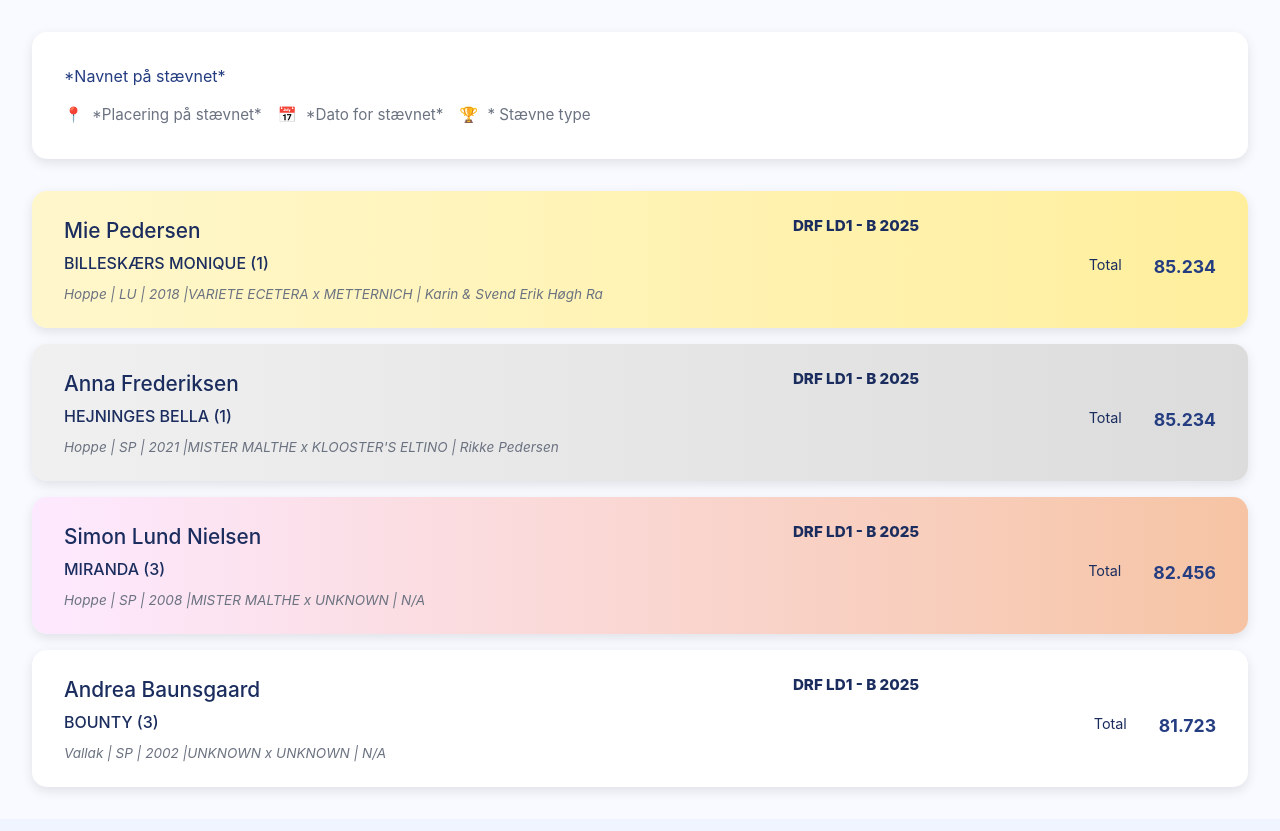
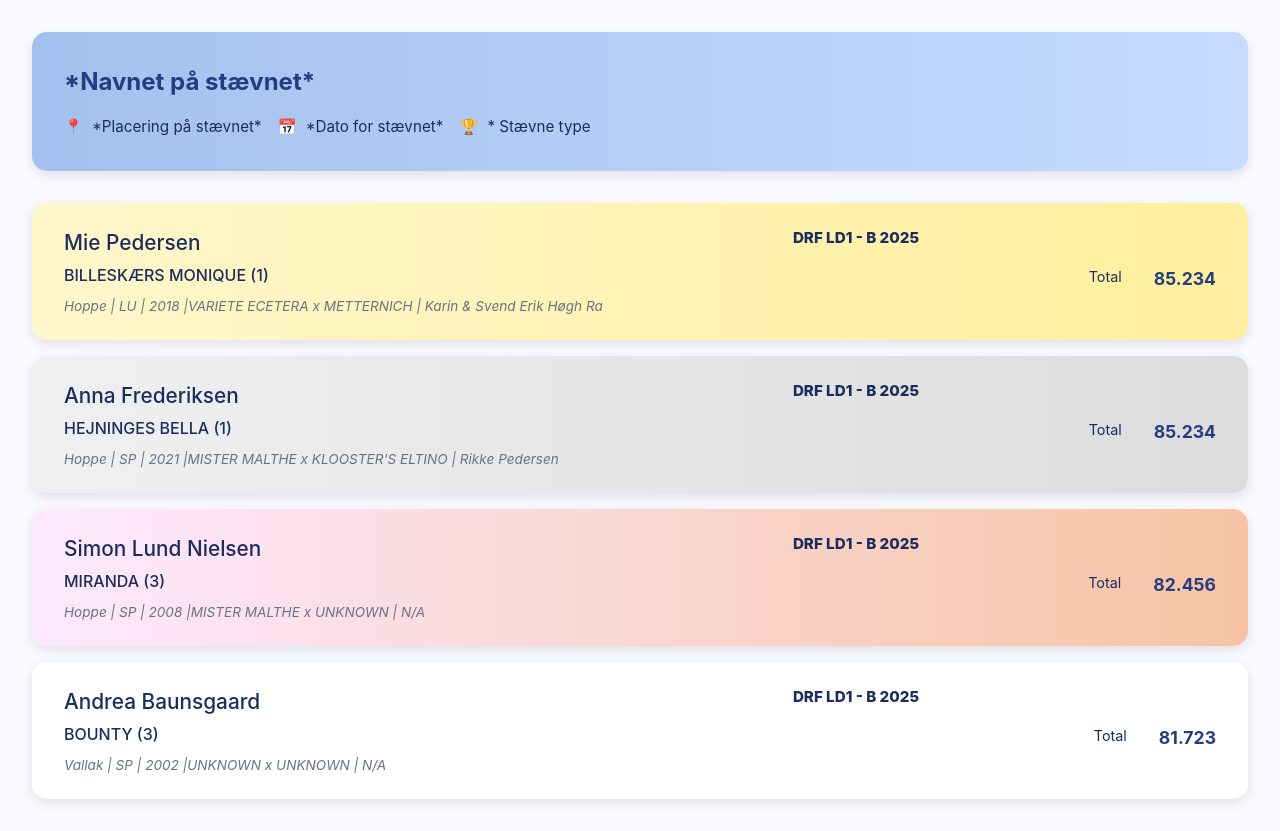
Before and after one commit to LarsHrJensen/HorseEvent, a Next.js app in the folder react-project/: page /event-results in a window 1280 px wide. Built offline with nearby package versions, Linux system fonts and the light colour scheme; no server answers.

Commit message:
resultat side for nu

```diff
--- a/react-project/src/app/event-results/page.css
+++ b/react-project/src/app/event-results/page.css
@@ -3,6 +3,7 @@
     --secondary: #8e44ad; /* accent text */
     --background: #f8faff; /*  */
     --card-bg: #ffffff; /*  */
+    --header-bg:linear-gradient(90deg, #a3c1ee, #c6dcff);
     --text-main: #1B2D5E; /*  */
     --text-muted: #6B7280; /*  */
     --border: #e5e7eb; /*  */
@@ -25,7 +26,7 @@
 }
 
 .event-header {
-    background: var(--card-bg);
+    background: var(--header-bg);
     box-shadow: var(--shadow);
     border-radius: var(--radius);
     padding: 2rem;
@@ -34,6 +35,8 @@
 .event-header h1 {
     color: var(--primary);
     margin-bottom: 1rem;
+    font-size: 1.5rem;
+    font-weight: bold;
 }
 
 .event-details {
@@ -41,7 +44,6 @@
     flex-wrap: wrap;
     gap: 1rem;
     font-size: 0.95rem;
-    color: var(--text-muted);
 }
 
 .icon {
```
